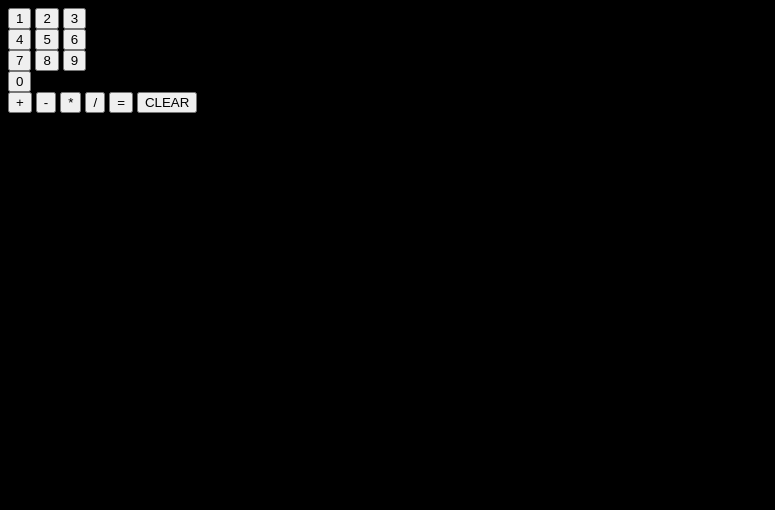
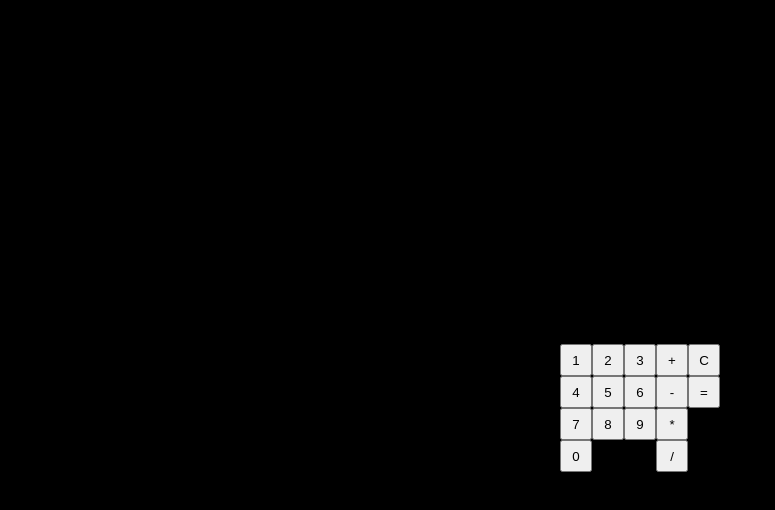
Before and after one commit to jisu-usij/odin-calculator, a plain HTML site: page index.html in a window 1280 px wide. Shown: the whole page, without its empty margins (0-775 px from the left). Drawn offline with Linux system fonts and the light colour scheme.

Commit message:
Add CSS and fix bug with divide by 0
Dividing by zero also showed message that
result exceeded 8 characters. Check for undefined
return from divide() and return if undefined.

```diff
--- a/index.html
+++ b/index.html
@@ -8,34 +8,42 @@
   <link rel="stylesheet" href="./styles.css">
 </head>
 <body>
+  <div class="calculator">
     <div class="display"></div>
+    <div class="button-container">
       <div class="number-container">
-    <div class="number-row-1">
+        <div class="number-row">
           <button class="number">1</button>
           <button class="number">2</button>
           <button class="number">3</button>
         </div>
-    <div class="number-row-2">
+        <div class="number-row">
           <button class="number">4</button>
           <button class="number">5</button>
           <button class="number">6</button>
         </div>
-    <div class="number-row-3">
+        <div class="number-row">
           <button class="number">7</button>
           <button class="number">8</button>
           <button class="number">9</button>
         </div>
-    <div class="number-row-4">
+        <div class="number-row">
           <button class="number">0</button>
         </div>
       </div>
       <div class="function-container">
+        <div class="function-column col-1">
           <button class="operator">+</button>
           <button class="operator">-</button>
           <button class="operator">*</button>
           <button class="operator">/</button>
+        </div>
+        <div class="function-column col-2">
+          <button class="clear">C</button>
           <button class="equal">=</button>
-    <button class="clear">CLEAR</button>
+        </div>
+      </div>
+    </div>
   </div>
 </body>
 </html>
--- a/javascript.js
+++ b/javascript.js
@@ -65,6 +65,9 @@ function handleOperator() {
     else {
       y = +numberBeingBuilt;
       x = operate(operator, x, y);
+      if (x === undefined) {
+        return;
+      }
       const rounded = round(x);
       if (rounded === null) {
         alert("Oops! Sorry, the result of this calculation exceeds 8 characters. Calculator cleared.");
@@ -83,6 +86,9 @@ function handleEqual() {
   if (operator !== undefined && numberBeingBuilt !== "") {
     y = +numberBeingBuilt;
     x = operate(operator, x, y);
+    if (x === undefined) {
+      return;
+    }
     const rounded = round(x);
     if (rounded === null) {
       alert("Oops! Sorry, the result of this calculation exceeds 8 characters. Calculator cleared.");
--- a/styles.css
+++ b/styles.css
@@ -2,3 +2,56 @@ html {
   background-color: black;
   color: white;
 }
+
+body {
+  height: 100vh;
+  display: flex;
+  align-items: center;
+  justify-content: center;
+}
+
+.calculator {
+  display: flex;
+  flex-direction: column;
+}
+
+.button-container {
+  display: flex;
+  /* gap: 2px; */
+}
+
+.number-row {
+  /* This was done to avoid the whitespace between buttons on the
+  same row, since the newline is treated as whitespace. */
+  display: flex;
+}
+
+.number-container {
+  display: flex;
+  flex-direction: column;
+  /* gap: 2px; */
+}
+
+.function-container {
+  display: flex;
+}
+
+.function-column {
+  display: flex;
+  flex-direction: column;
+}
+
+button {
+  box-sizing: border-box;
+  display: inline-block;
+  width: 32px;
+  height: 32px;
+}
+
+/* .equal {
+  flex-grow: 2;
+}
+
+.clear {
+  flex-grow: 1;
+} */
```
Lines whose indentation alone changed are shown as unchanged.
